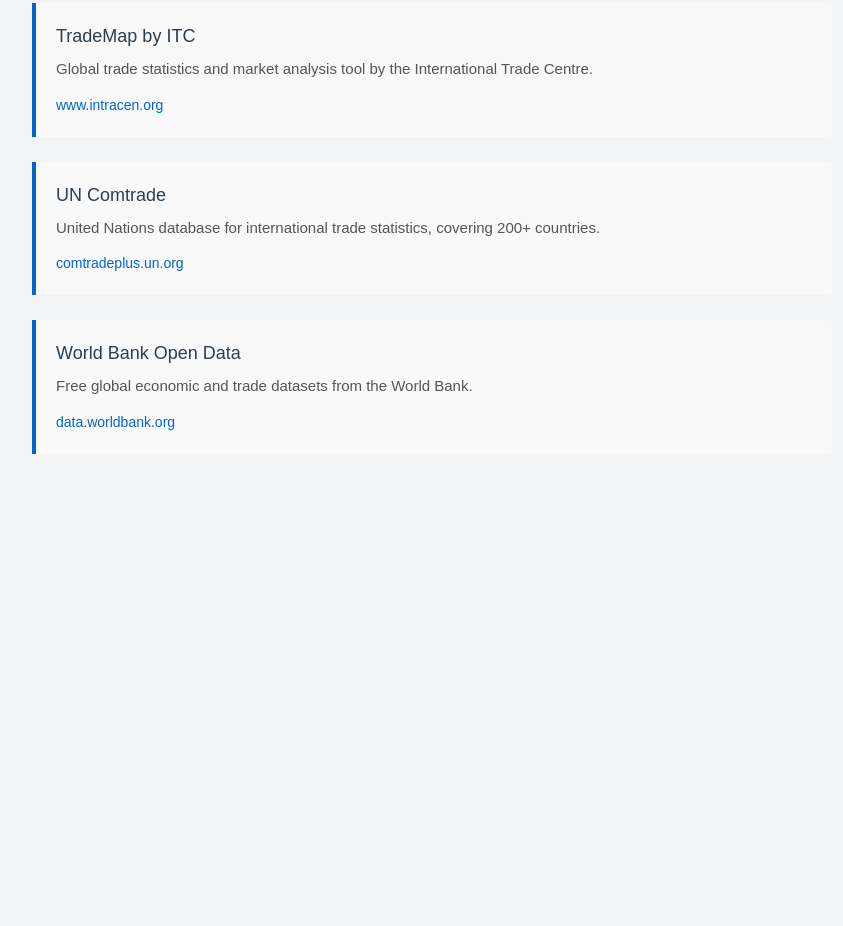
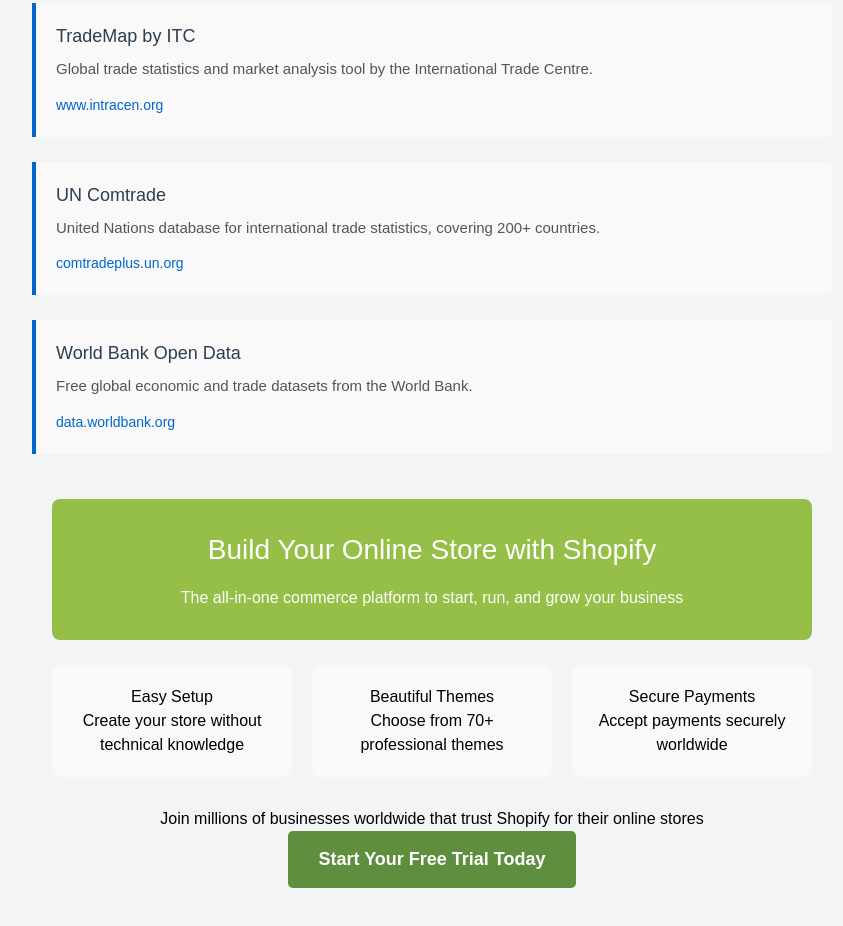
Before and after one commit to liyuan210/tradmap, a plain HTML site: page index.html in a window 1280 px wide. Shown: the part 1723-2649 px from the top of the page, without its empty margins (208-1051 px from the left). Before the commit the page ends 2202 px from the top, so only its background shows below. Drawn offline with nearby package versions, Linux system fonts and the light colour scheme.

Commit message:
Update index.html

```diff
--- a/index.html
+++ b/index.html
@@ -269,4 +269,89 @@ gtag('js', new Date());
     .resource a:hover {
         text-decoration: underline;
     }
-</style>
+</style><!DOCTYPE html>
+<html lang="en">
+<head>
+    <meta charset="UTF-8">
+    <meta name="viewport" content="width=device-width, initial-scale=1.0">
+    <title>Shopify Promotion</title>
+    <style>
+        .shopify-promotion {
+            max-width: 800px;
+            margin: 0 auto;
+            padding: 20px;
+            font-family: Arial, sans-serif;
+        }
+        .shopify-banner {
+            background-color: #95BF47;
+            color: white;
+            padding: 30px;
+            border-radius: 8px;
+            text-align: center;
+            margin-bottom: 25px;
+        }
+        .shopify-banner h2 {
+            font-size: 28px;
+            margin-bottom: 15px;
+        }
+        .shopify-features {
+            display: flex;
+            flex-wrap: wrap;
+            gap: 20px;
+            margin-bottom: 30px;
+        }
+        .feature {
+            flex: 1 1 200px;
+            background: #f9f9f9;
+            padding: 20px;
+            border-radius: 8px;
+            text-align: center;
+        }
+        .cta-button {
+            display: inline-block;
+            background-color: #5E8E3E;
+            color: white;
+            text-decoration: none;
+            padding: 15px 30px;
+            border-radius: 5px;
+            font-weight: bold;
+            font-size: 18px;
+            transition: background-color 0.3s;
+        }
+        .cta-button:hover {
+            background-color: #4A7A2B;
+        }
+        .text-center {
+            text-align: center;
+        }
+    </style>
+</head>
+<body>
+    <div class="shopify-promotion">
+        <div class="shopify-banner">
+            <h2>Build Your Online Store with Shopify</h2>
+            <p>The all-in-one commerce platform to start, run, and grow your business</p>
+        </div>
+
+        <div class="shopify-features">
+            <div class="feature">
+                <h3>Easy Setup</h3>
+                <p>Create your store without technical knowledge</p>
+            </div>
+            <div class="feature">
+                <h3>Beautiful Themes</h3>
+                <p>Choose from 70+ professional themes</p>
+            </div>
+            <div class="feature">
+                <h3>Secure Payments</h3>
+                <p>Accept payments securely worldwide</p>
+            </div>
+        </div>
+
+        <div class="text-center">
+            <p>Join millions of businesses worldwide that trust Shopify for their online stores</p>
+            <a href="https://shopify.pxf.io/BnOy9q" class="cta-button">Start Your Free Trial Today</a>
+        </div>
+    </div>
+</body>
+</html>
```
